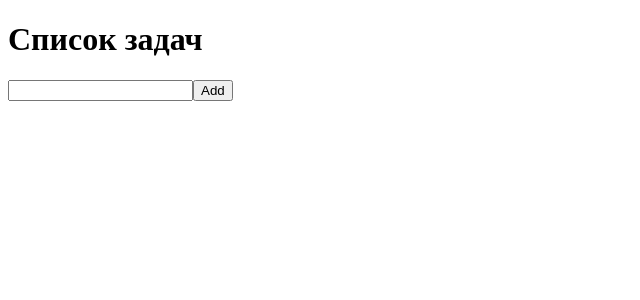
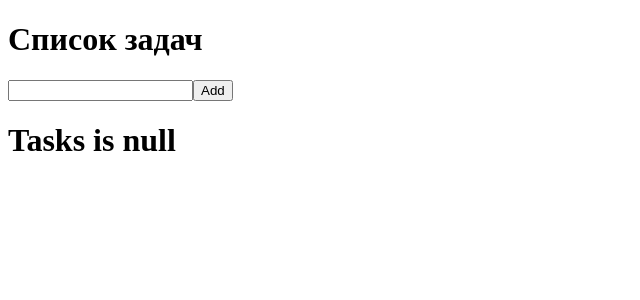
Before and after one commit to daniyar104/Practical_Task, a Next.js app: page / in a window 1280 px wide. Shown: the top 300 px of the page, without its empty margins (0-640 px from the left). Built offline with nearby package versions, Linux system fonts and the light colour scheme.

Commit message:
(add): Add Task display logic

```diff
--- /dev/null
+++ b/src/components/Todo.module.css
@@ -0,0 +1,3 @@
+.todo-section{
+    display: flex;
+}
--- a/src/components/Todo.tsx
+++ b/src/components/Todo.tsx
@@ -1,5 +1,6 @@
 "use client"
 import {useState} from "react";
+import styles from "./todo.module.css";
 
 interface ITodo {
     id: string;
@@ -8,16 +9,31 @@ interface ITodo {
 }
 
 const Todo: React.FC = () => {
-    const [todo, setTodo] = useState<string>("")
+    const [todos, setTodo] = useState<ITodo[]>([])
+    const [newTask, setNewTask] = useState<string>("")
     const showTodo = () => {
-        console.log(todo)
-        setTodo(" ")
+        console.log(newTask)
+        setNewTask(" ")
     }
     return(
         <div>
             <h1>Список задач</h1>
-            <input onChange={event => setTodo(event.target.value)}/>
-            <button onClick={showTodo}>Add</button>
+            <div>
+                <input type="text" value={newTask} onChange={event => setNewTask(event.target.value)}/>
+                <button onClick={showTodo}>Add</button>
+            </div>
+            <div>
+                {
+                    todos.length === 0 ?
+                        <h1>Tasks is null</h1>
+                        :
+                        todos.map(todo => (
+                            <div key={todo.id}>
+                                <span>{todo.name}</span>
+                            </div>
+                        ))
+                }
+            </div>
         </div>
     )
 }
```
